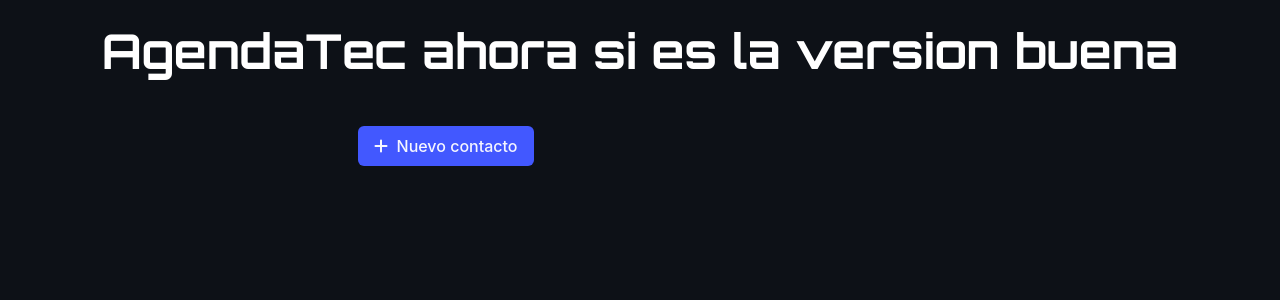
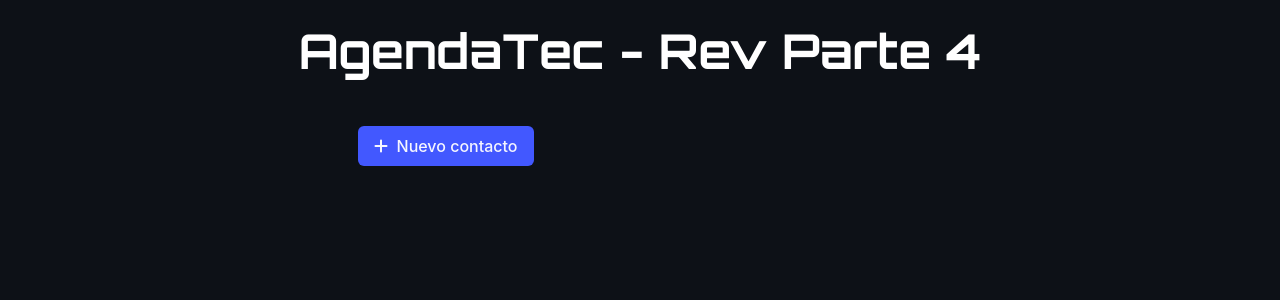
Before and after one commit to RENE-BARCENA-ANGELES/CN2_EX_U2_22590364, a Flask app: page / in a window 1280 px wide. Shown: the top 300 px of the page. Run offline with Flask 3, Linux system fonts and the light colour scheme; some libraries are stand-ins or nearby versions.

Commit message:
Versión final de AgendaTec

```diff
--- a/app/templates/base.html
+++ b/app/templates/base.html
@@ -14,7 +14,7 @@
     <header>
         <br>
         <h1 class="title has-text-centered is-1" style="font-family: 'Orbitron', sans-serif; color:white">
-            AgendaTec ahora si es la version buena
+            AgendaTec - Rev Parte 4
           </h1>
           <br>
     </header>
```
